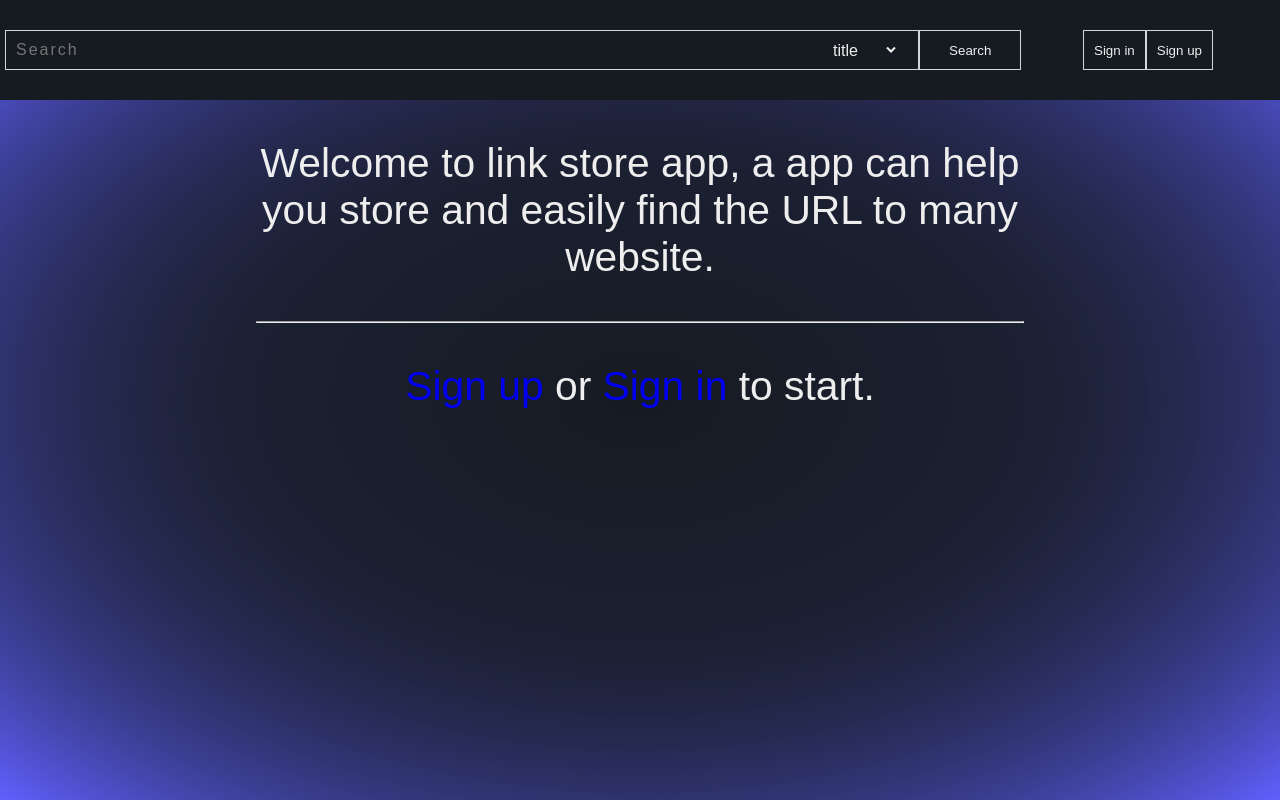
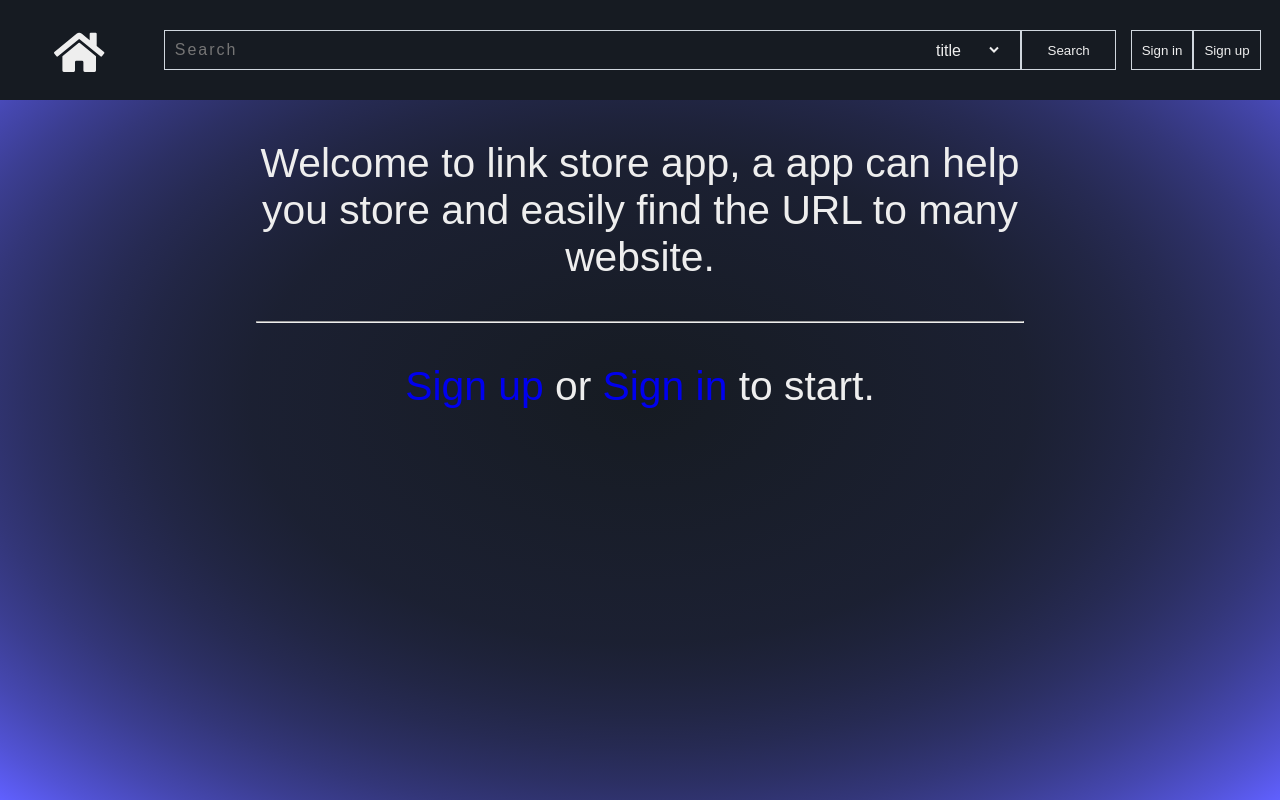
Before and after one commit to bravo680git/link-store-web-app, a React (Create React App) app: page / in a window 1280 px wide. Built offline with nearby package versions, Linux system fonts and the light colour scheme.

Commit message:
add home btn

```diff
--- a/src/components/Header/Header.module.scss
+++ b/src/components/Header/Header.module.scss
@@ -13,15 +13,26 @@
         height: 40%;
         line-height: 100%;
 
+        .home {
+            flex: 1;
+            font-size: 280%;
+            text-align: center;
+
+            &:hover {
+                cursor: pointer;
+                opacity: 0.6;
+            }
+        }
+
         .searchBox {
-            flex: 4;
+            flex: 6;
             display: flex;
             position: relative;
             height: 100%;
             margin-left: 5px;
 
             input {
-                flex: 1;
+                flex: 4;
                 background-color: inherit;
                 color: $textColor;
                 border: 1px solid $borderColor;
@@ -58,6 +69,7 @@
 
             button {
                 width: 10%;
+                min-width: 80px;
             }
         }
 
--- a/src/components/Header/index.js
+++ b/src/components/Header/index.js
@@ -2,6 +2,8 @@ import { useState } from "react"
 import { useSelector, useDispatch } from "react-redux"
 import { useNavigate } from "react-router-dom"
 import clsx from "clsx"
+import { FontAwesomeIcon } from "@fortawesome/react-fontawesome"
+import { faHome } from '@fortawesome/free-solid-svg-icons'
 import useHandleLogout from "../../hooks/useHandleLogout"
 import storeAPI from "../../apis/store"
 import { setData } from '../../store/dataSlice'
@@ -28,6 +30,9 @@ function Header() {
     return (
         <div className={clsx(style.container)}>
             <header>
+                <div className={clsx(style.home)} onClick={ () => navigate('/store')}>
+                    <FontAwesomeIcon icon={faHome}/>
+                </div>
                 <div className={clsx(style.searchBox)}>
                     <input
                         placeholder="Search"
```
